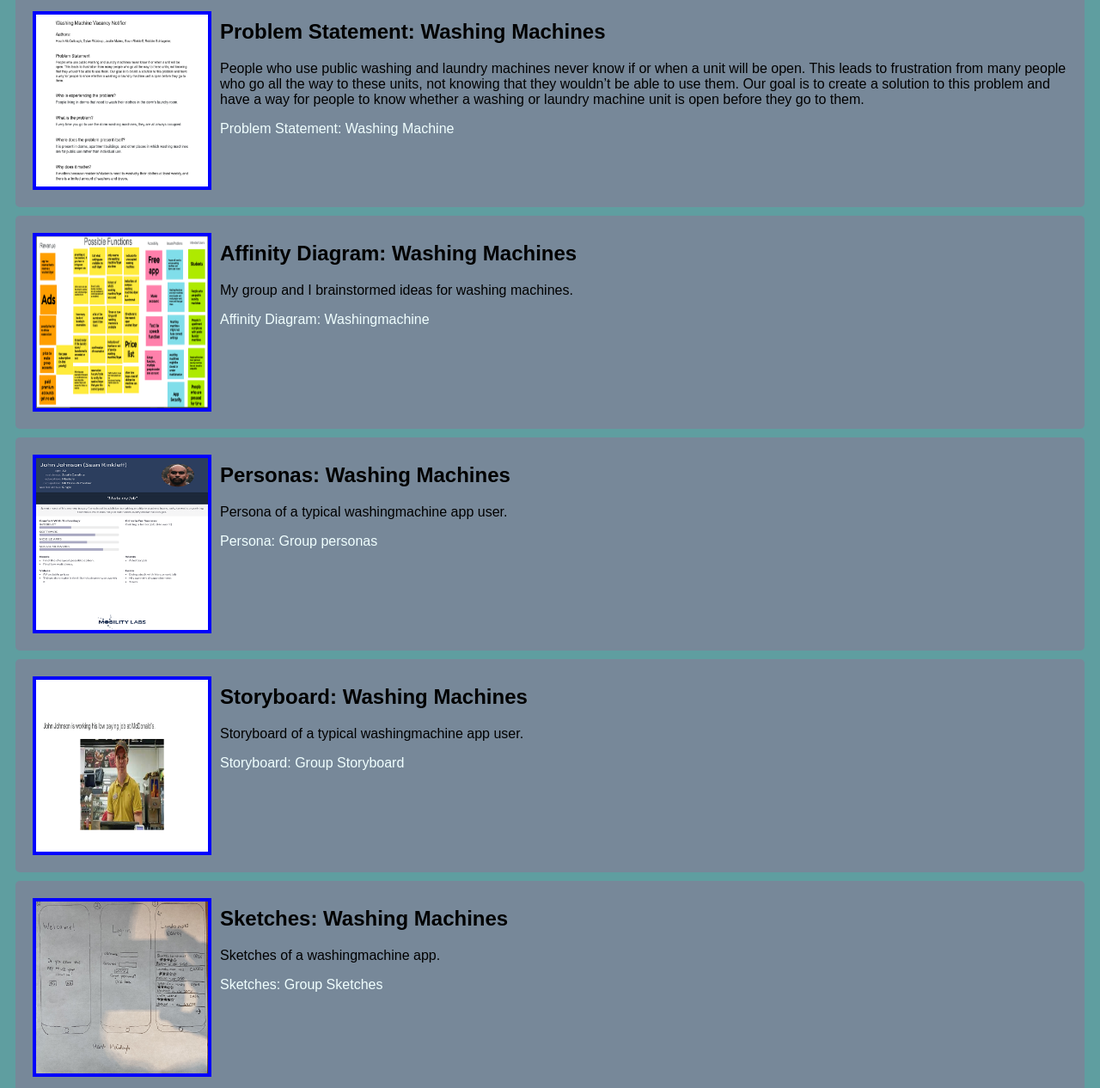
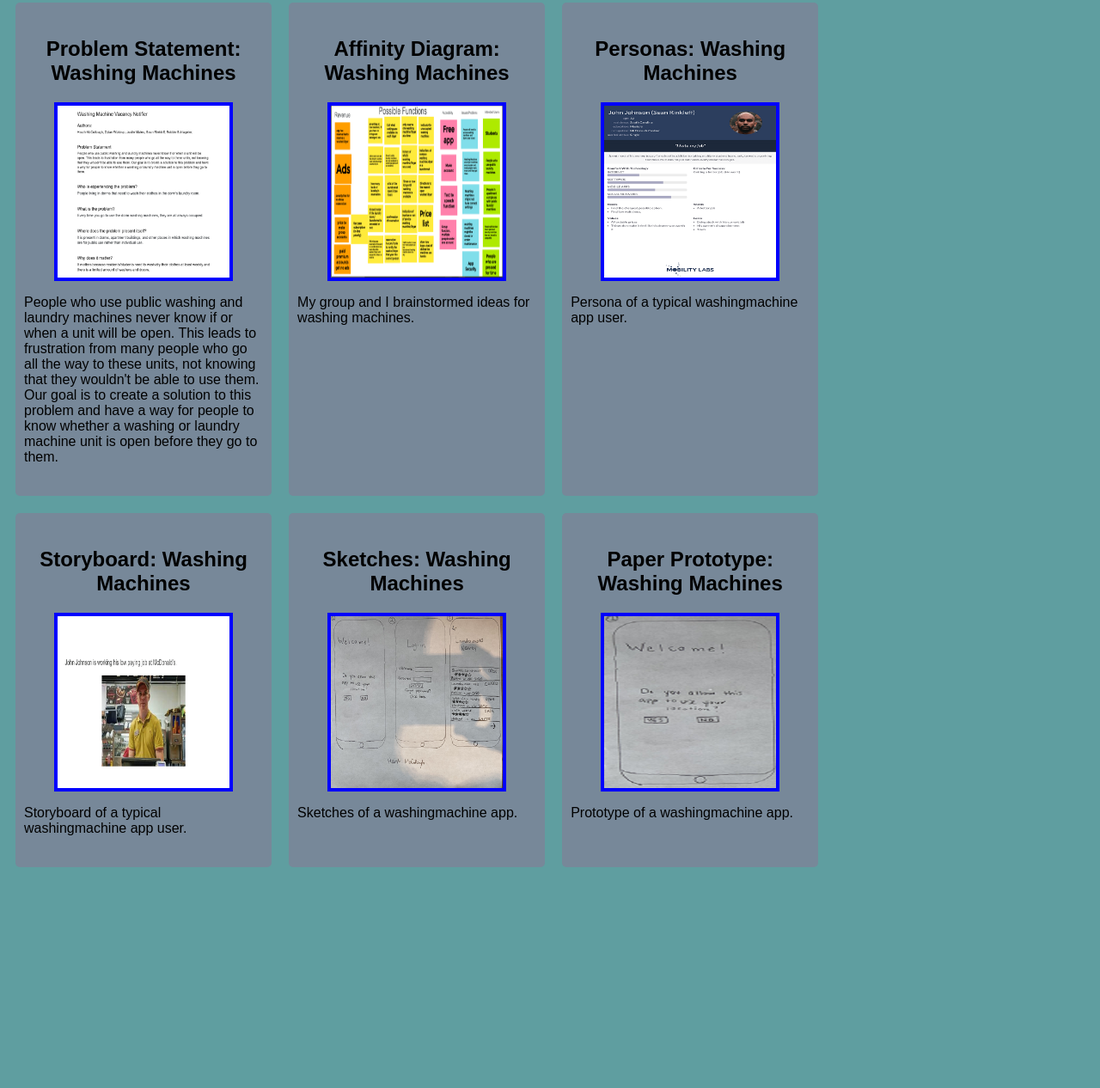
Before and after one commit to SeanRinkleff/SeanRinkleff.github.io, a plain HTML site: page index.html in a window 1280 px wide. Shown: the part 73-1339 px from the top of the page at 86% size. After the commit the page ends 1100 px from the top, so only its background shows below. Drawn offline with Linux system fonts and the light colour scheme.

Commit message:
Add files via upload

```diff
--- a/index.html
+++ b/index.html
@@ -2,52 +2,62 @@
  <head>
     <link rel="stylesheet" href="styles.css">
 </head>
+
+<div class="assignments">
     <!--Problem Statement-->
         <section class="assignment">
-    <a href="Files/Problem Statement Group - CSCE190.pdf"><img src="Images/problem statement.PNG"></a>
-    <section class="ass-details">
+            <a href="Files/Problem Statement Group - CSCE190.pdf"></a>
                 <h2>Problem Statement: Washing Machines</h2>
-        <p>People who use public washing and laundry machines never know if or when a unit will be open. This leads to frustration from many people who go all the way to these units, not knowing that they wouldn’t be able to use them. Our goal is to create a solution to this problem and have a way for people to know whether a washing or laundry machine unit is open before they go to them.</p>
-        <a href="Files/Problem Statement Group - CSCE190.pdf">Problem Statement: Washing Machine</a>
-    </section>
+            <a href="Files/Problem Statement Group - CSCE190.pdf">
+                <img src="Images/problem statement.PNG"></a>
+                <p>People who use public washing and laundry machines never know if or when a unit will be open.
+                This leads to frustration from many people who go all the way to these units, not knowing that they wouldn't be able to use them.
+                Our goal is to create a solution to this problem and have a way for people to know whether a washing or laundry machine unit is
+                open before they go to them.</p>
         </section>
 
         <!--Affinity Diagram-->
         <section class="assignment">
-    <a href="Files/affinitydiagram.pdf"><img src="Images/affinitydiagram.PNG"></a>
-    <section class="ass-details">
+            <a href="Files/affinitydiagram.pdf"></a>
                 <h2>Affinity Diagram: Washing Machines</h2>
+            <a href="Files/affinitydiagram.pdf">
+                <img src="Images/affinitydiagram.PNG"></a>
                 <p>My group and I brainstormed ideas for washing machines.</p>
-        <a href="Files/affinitydiagram.pdf">Affinity Diagram: Washingmachine</a>
-    </section>
         </section>
 
             <!--Persona-->
         <section class="assignment">
-    <a href="Files/persona.pdf"><img src="Images/persona.png"></a>
-    <section class="ass-details">
+            <a href="Files/persona.pdf"></a>
                 <h2>Personas: Washing Machines</h2>
+            <a href="Files/persona.pdf">
+                <img src="Images/persona.png"></a>
                 <p>Persona of a typical washingmachine app user.</p>
-        <a href="Files/persona.pdf">Persona: Group personas</a>
-    </section>
         </section>
 
             <!--Storyboard-->
             <section class="assignment">
-        <a href="Files/CSCE 190 Storyboard.pdf"><img src="Images/CSCE 190 Storyboard-1.png"></a>
-        <section class="ass-details">
+                <a href="Files/CSCE 190 Storyboard.pdf"></a>
                     <h2>Storyboard: Washing Machines</h2>
+                <a href="Files/CSCE 190 Storyboard.pdf">
+                    <img src="Images/CSCE 190 Storyboard-1.png"></a>
                     <p>Storyboard of a typical washingmachine app user.</p>
-            <a href="Files/CSCE 190 Storyboard.pdf">Storyboard: Group Storyboard</a>
-        </section>
             </section>
 
             <!--Sketches-->
             <section class="assignment">
-        <a href="Files/sketches.pdf"><img src="Images/sketches.png"></a>
-        <section class="ass-details">
+                <a href="Files/sketches.pdf"></a>
                     <h2>Sketches: Washing Machines</h2>
+                <a href="Files/sketches.pdf">
+                    <img src="Images/sketches.png"></a>
                     <p>Sketches of a washingmachine app.</p>
-            <a href="Files/sketches.pdf">Sketches: Group Sketches</a>
             </section>
+
+            <!--Paper Prototype-->
+            <section class="assignment">
+                <a href="https://www.youtube.com/watch?v=ZtO-euj_Fqs"></a>
+                    <h2>Paper Prototype: Washing Machines</h2>
+                <a href="https://www.youtube.com/watch?v=ZtO-euj_Fqs">
+                    <img src="Images/Paper Prototype.png"></a>
+                    <p>Prototype of a washingmachine app.</p>
             </section>
+    </div>
--- a/styles.css
+++ b/styles.css
@@ -3,10 +3,16 @@ body {
     font-family: Arial, Helvetica, sans-serif;
 }
 
+.assignments {
+    display:flex;
+    flex-wrap: wrap;
+}
+
 .assignment {
-    display:flex;
+    width: 22%;
     padding: 10px;
     margin: 10px;
+    padding: 20px 10px;
     background:lightslategrey;
     border-radius: 5px;
 }
@@ -14,7 +20,9 @@ body {
 .assignment img {
     width: 200px;
     margin: 10px;
-    border: 4px solid blue
+    border: 4px solid blue;
+    display: block;
+    margin: auto;
 }
 
 .assignment img:hover {
@@ -26,6 +34,10 @@ h1{
     color:aliceblue;
 }
 
+h2{
+    text-align: center;
+}
+
 a{
     text-decoration: none;
     color:azure
```
Lines whose indentation alone changed are shown as unchanged.
